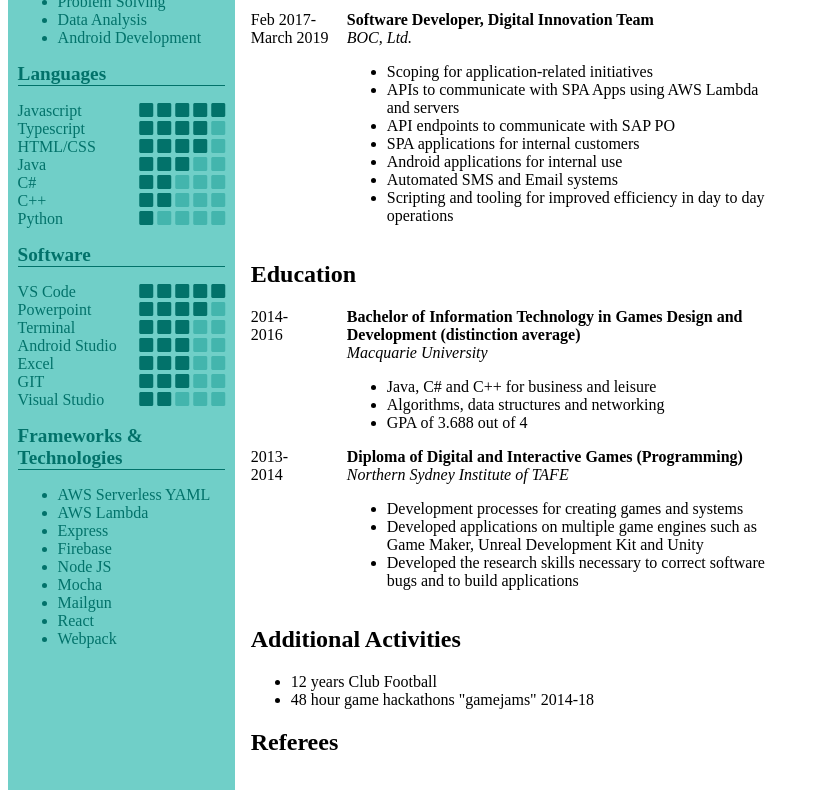
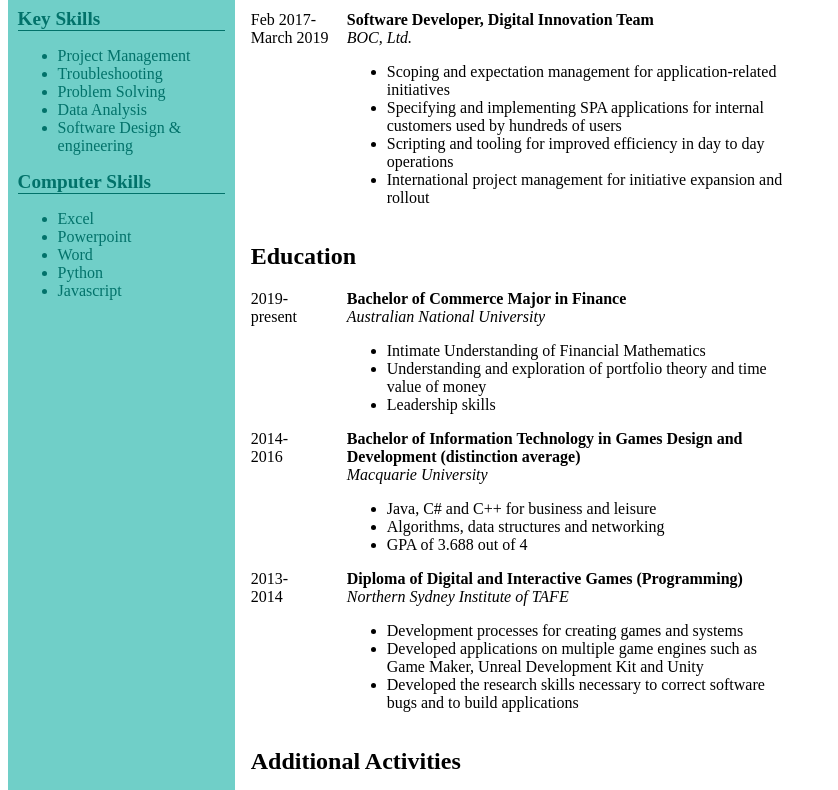
Before and after one commit to SidneyArmitage/staticPages, a website built with Parcel: page resume/index.html in a window 1280 px wide. Shown: the part 247-1037 px from the top of the page, without its empty margins (0-838 px from the left). Built offline with nearby package versions, Linux system fonts and the light colour scheme.

Commit message:
coverletter transfer

```diff
--- /dev/null
+++ b/coverLetter/index.scss
@@ -0,0 +1,147 @@
+$primary-color-0: #25A097;
+$primary-color-1: #70CFC8;
+$primary-color-2: #43B5AD;
+$primary-color-3: #05978D;
+$primary-color-4: #02726A;
+
+@media print {
+  @page {
+    size: A4 portrait;
+    margin-top: 2em;
+  }
+
+  @page:first {
+    margin-top: 0;
+  }
+
+  * {
+    color-adjust: exact;
+    -webkit-print-color-adjust: exact;
+  }
+
+}
+
+body {
+  display: grid;
+  grid-template-columns: 60mm 145mm;
+  grid-template-rows: 30mm 100%;
+  grid-template-areas:
+    "overview header"
+    "overview content";
+}
+
+.overview {
+  background-color: $primary-color-1;
+  color: $primary-color-4;
+  grid-area: overview;
+  padding-left: 0.6em;
+  padding-right: 0.6em;
+  padding-top: 2em;
+
+  section {
+
+    p, ul {
+      font-size: 1em;
+    }
+
+    h1 {
+      margin-bottom: 0.1em;
+      margin-top: 0.25em;
+      border-bottom: solid 1px $primary-color-4;
+      font-size: 1.2em;
+    }
+
+    p {
+      margin-bottom: 0;
+      margin-top: 0;
+    }
+
+    i {
+      font-size: 1.5em;
+    }
+
+  }
+
+  a {
+    color: $primary-color-4;
+  }
+
+  ul.rating {
+    list-style: none;
+    padding-left: 0;
+
+    li {
+      position: relative;
+
+      span.values {
+        position: absolute;
+        right: 0;
+
+        i {
+          font-size: 1em;
+
+          &.false {
+            color: $primary-color-2;
+          }
+
+          &.true {
+            color: $primary-color-4;
+          }
+
+        }
+      }
+    }
+
+  }
+
+}
+
+.content {
+  background-color: white;
+  grid-area: content;
+  padding-left: 1em;
+
+}
+
+.timeline {
+  display: grid;
+  grid-template-columns: 6em auto;
+
+  .times {
+  }
+}
+
+.details {
+
+  h2 {
+    margin: 0;
+    font-size: 1em;
+  }
+
+  a{
+    color: black;
+  }
+
+}
+
+a {
+  text-decoration: none;
+}
+
+.header {
+  background-color: $primary-color-4;
+  color: white !important;
+  grid-area: header;
+  padding-left: 1em;
+
+  h1 {
+    margin-bottom: 0;
+  }
+}
+
+section {
+  page-break-before: auto;
+  page-break-inside: avoid;
+}
+
+@import "../node_modules/@fortawesome/fontawesome-free/css/all.min.css";
--- a/package.json
+++ b/package.json
@@ -6,7 +6,8 @@
   "scripts": {
     "test": "echo \"Error: no test specified\" && exit 1",
     "resume-build": "node build resume",
-    "resume": "parcel ./resume/index.html"
+    "resume": "parcel ./resume/index.html",
+    "coverLetter": "parcel ./coverLetter/index.html"
   },
   "author": "",
   "license": "ISC",
--- a/resume/index.html
+++ b/resume/index.html
@@ -15,6 +15,13 @@
     <section>
       <h1>Personal Information</h1>
       <a href="mailto:sidneyvarmitage@gmail.com">sidneyvarmitage@gmail.com</a>
+      <br>
+      0456 784 456
+      <br>
+      <br>
+      The Australian National University
+      <br>
+      Canberra ACT 2601
     </section>
     <section>
       <h1>Links</h1>
@@ -34,185 +41,31 @@
     <section>
       <h1>Key Skills</h1>
       <ul>
-        <li>Full Stack Development</li>
-        <li>Debugging</li>
+        <li>Project Management</li>
+        <li>Troubleshooting</li>
         <li>Problem Solving</li>
         <li>Data Analysis</li>
-        <li>Android Development</li>
+        <li>Software Design &amp; engineering</li>
       </ul>
     </section>
     <section>
-      <h1>Languages</h1>
-      <ul class="rating">
-        <li>
-          <span class="name">Javascript</span>
-          <span class="values">
-            <i class="fas fa-square true"></i>
-            <i class="fas fa-square true"></i>
-            <i class="fas fa-square true"></i>
-            <i class="fas fa-square true"></i>
-            <i class="fas fa-square true"></i>
-          </span>
-        </li>
-        <li>
-          <span class="name">Typescript</span>
-          <span class="values">
-            <i class="fas fa-square true"></i>
-            <i class="fas fa-square true"></i>
-            <i class="fas fa-square true"></i>
-            <i class="fas fa-square true"></i>
-            <i class="fas fa-square false"></i>
-          </span>
-        </li>
-        <li>
-          <span class="name">HTML/CSS</span>
-          <span class="values">
-            <i class="fas fa-square true"></i>
-            <i class="fas fa-square true"></i>
-            <i class="fas fa-square true"></i>
-            <i class="fas fa-square true"></i>
-            <i class="fas fa-square false"></i>
-          </span>
-        </li>
-        <li>
-          <span class="name">Java</span>
-          <span class="values">
-            <i class="fas fa-square true"></i>
-            <i class="fas fa-square true"></i>
-            <i class="fas fa-square true"></i>
-            <i class="fas fa-square false"></i>
-            <i class="fas fa-square false"></i>
-          </span>
-        </li>
-        <li>
-          <span class="name">C#</span>
-          <span class="values">
-            <i class="fas fa-square true"></i>
-            <i class="fas fa-square true"></i>
-            <i class="fas fa-square false"></i>
-            <i class="fas fa-square false"></i>
-            <i class="fas fa-square false"></i>
-          </span>
-        </li>
-        <li>
-          <span class="name">C++</span>
-          <span class="values">
-            <i class="fas fa-square true"></i>
-            <i class="fas fa-square true"></i>
-            <i class="fas fa-square false"></i>
-            <i class="fas fa-square false"></i>
-            <i class="fas fa-square false"></i>
-          </span>
-        </li>
-        <li>
-          <span class="name">Python</span>
-          <span class="values">
-            <i class="fas fa-square true"></i>
-            <i class="fas fa-square false"></i>
-            <i class="fas fa-square false"></i>
-            <i class="fas fa-square false"></i>
-            <i class="fas fa-square false"></i>
-          </span>
-        </li>
-      </ul>
-    </section>
-    <section>
-      <h1>Software</h1>
-      <ul class="rating">
-        <li>
-          <span class="name">VS Code</span>
-          <span class="values">
-            <i class="fas fa-square true"></i>
-            <i class="fas fa-square true"></i>
-            <i class="fas fa-square true"></i>
-            <i class="fas fa-square true"></i>
-            <i class="fas fa-square true"></i>
-          </span>
-        </li>
-        <li>
-          <span class="name">Powerpoint</span>
-          <span class="values">
-            <i class="fas fa-square true"></i>
-            <i class="fas fa-square true"></i>
-            <i class="fas fa-square true"></i>
-            <i class="fas fa-square true"></i>
-            <i class="fas fa-square false"></i>
-          </span>
-        </li>
-        <li>
-          <span class="name">Terminal</span>
-          <span class="values">
-            <i class="fas fa-square true"></i>
-            <i class="fas fa-square true"></i>
-            <i class="fas fa-square true"></i>
-            <i class="fas fa-square false"></i>
-            <i class="fas fa-square false"></i>
-          </span>
-        </li>
-        <li>
-          <span class="name">Android Studio</span>
-          <span class="values">
-            <i class="fas fa-square true"></i>
-            <i class="fas fa-square true"></i>
-            <i class="fas fa-square true"></i>
-            <i class="fas fa-square false"></i>
-            <i class="fas fa-square false"></i>
-          </span>
-        </li>
-        <li>
-          <span class="name">Excel</span>
-          <span class="values">
-            <i class="fas fa-square true"></i>
-            <i class="fas fa-square true"></i>
-            <i class="fas fa-square true"></i>
-            <i class="fas fa-square false"></i>
-            <i class="fas fa-square false"></i>
-          </span>
-        </li>
-        <li>
-          <span class="name">GIT</span>
-          <span class="values">
-            <i class="fas fa-square true"></i>
-            <i class="fas fa-square true"></i>
-            <i class="fas fa-square true"></i>
-            <i class="fas fa-square false"></i>
-            <i class="fas fa-square false"></i>
-          </span>
-        </li>
-        <li>
-          <span class="name">Visual Studio</span>
-          <span class="values">
-            <i class="fas fa-square true"></i>
-            <i class="fas fa-square true"></i>
-            <i class="fas fa-square false"></i>
-            <i class="fas fa-square false"></i>
-            <i class="fas fa-square false"></i>
-          </span>
-        </li>
-      </ul>
-    </section>
-    <section>
-      <h1>Frameworks & Technologies</h1>
+      <h1>Computer Skills</h1>
       <ul>
-        <li>AWS Serverless YAML</li>
-        <li>AWS Lambda</li>
-        <li>Express</li>
-        <li>Firebase</li>
-        <li>Node JS</li>
-        <li>Mocha</li>
-        <li>Mailgun</li>
-        <li>React</li>
-        <li>Webpack</li>
+        <li>Excel</li>
+        <li>Powerpoint</li>
+        <li>Word</li>
+        <li>Python</li>
+        <li>Javascript</li>
       </ul>
     </section>
   </div>
   <div class="header">
     <h1>Sidney Armitage</h1>
-    Software Developer
+    Digital Transformation Specialist
   </div>
   <div class="content">
     <p>
-      Passionate software developer with 6 years coding and design experience. Just finished two highly productive years at BOC Ltd. specializing in digital innovation.
+      An energetic problem solver looking for new challenges having recently finished two highly productive years at BOC Ltd specializing in digital innovation and transformation.
     </p>
     <section>
       <h1>Experience</h1>
@@ -226,19 +79,32 @@
           <h2>Software Developer, Digital Innovation Team</h2>
           <i>BOC, Ltd.</i>
           <ul>
-            <li>Scoping for application-related initiatives</li>
-            <li>APIs to communicate with SPA Apps using AWS Lambda and servers</li>
-            <li>API endpoints to communicate with SAP PO</li>
-            <li>SPA applications for internal customers</li>
-            <li>Android applications for internal use</li>
-            <li>Automated SMS and Email systems</li>
+            <li>Scoping and expectation management for application-related initiatives</li>
+            <li>Specifying and implementing SPA applications for internal customers used by hundreds of users</li>
             <li>Scripting and tooling for improved efficiency in day to day operations</li>
+            <li>International project management for initiative expansion and rollout</li>
           </ul>
         </div>
       </section>
     </section>
     <section>
       <h1>Education</h1>
+      <section class="timeline">
+        <div class="times">
+          2019-
+          <br>
+          present
+        </div>
+        <div class="details">
+          <h2>Bachelor of Commerce Major in Finance</h2>
+          <i>Australian National University</i>
+          <ul>
+            <li>Intimate Understanding of Financial Mathematics</li>
+            <li>Understanding and exploration of portfolio theory and time value of money</li>
+            <li>Leadership skills</li>
+          </ul>
+        </div>
+      </section>
       <section class="timeline">
         <div class="times">
           2014-
@@ -275,12 +141,13 @@
     <section>
       <h1>Additional Activities</h1>
       <ul>
-        <li>12 years Club Football</li>
-        <li>48 hour game hackathons "gamejams" 2014-18</li>
+        <li>13 years Club Football including 1 year as coach. This has lead to the development of teamwork and leadership skills.</li>
+        <li>48 hour game hackathons 2014-18, which has improved upon and demonstrated problem-solving and critical thinking skills.</li>
       </ul>
     </section>
     <section>
       <h1>Referees</h1>
+      <p>References are available upon request.</p>
     </section>
   </div>
 </body>
```
Also changed, not shown: coverLetter/index.html (added, +32 -0 lines), 2 other files.
